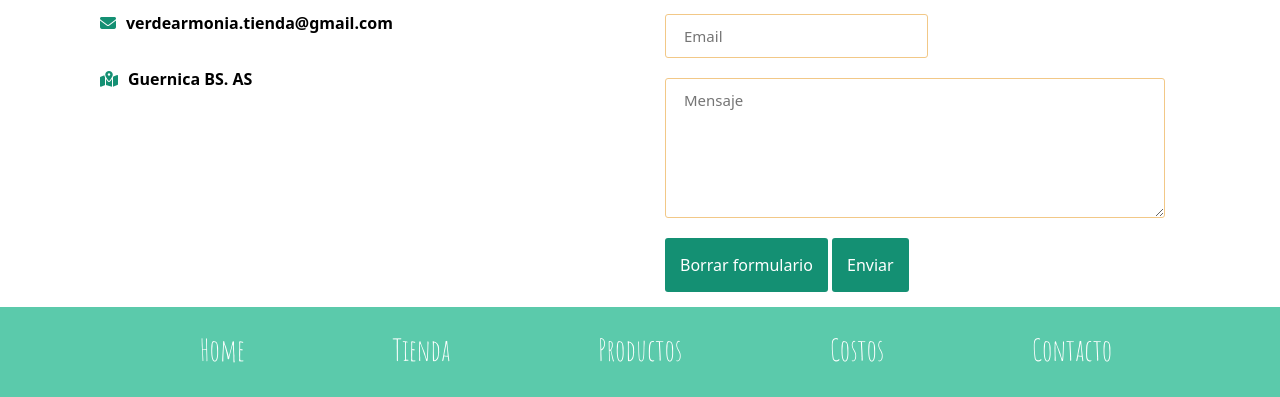
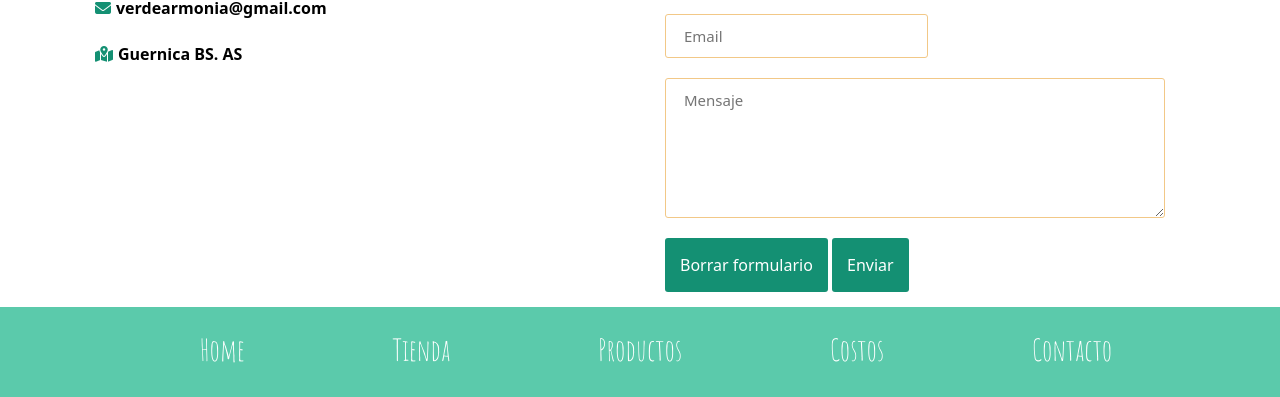
Before and after one commit to ysicilia/Green-Harmony-Store, a website: page contacto.html in a window 1280 px wide. Shown: the part 468-865 px from the top of the page. Drawn offline with nearby package versions, Linux system fonts and the light colour scheme.

Commit message:
cambio de contacto

```diff
--- a/contacto.html
+++ b/contacto.html
@@ -61,7 +61,7 @@
             <a href="#"> <i class="fab fa-whatsapp">
             </i> 123-456-789</a>
             <a href="#"> <i class="fas fa-envelope">
-            </i>verdearmonia.tienda@gmail.com</a>
+            </i>verdearmonia@gmail.com</a>
             <a href="#"> <i class="fas fa-map-marked-alt">
             </i>Guernica BS. AS</a>
         </div>
--- a/sass/components/contacto.scss
+++ b/sass/components/contacto.scss
@@ -25,11 +25,10 @@ margin-top:90px;
     margin-bottom: 20px;
     color:black;
     font-weight: bold;
-
 }
 .container-form a i{
     color:#149073;
-    padding:5px;
+    padding:0px;
 }
 .container-form form .campo, textarea{
     width: 50%;
@@ -83,9 +82,11 @@ margin-top:90px;
         max-height: 150px;
     }
     .container-form a i{
-        padding:10px;
+        padding:5px;
     }
-
+    .container-form form .campo, textarea{
+        width: 50%;
+    }
 }
 @media only screen and (min-width: 480px) and (max-width: 971px){
 }
```
Also changed, not shown: css/estilo.css.
